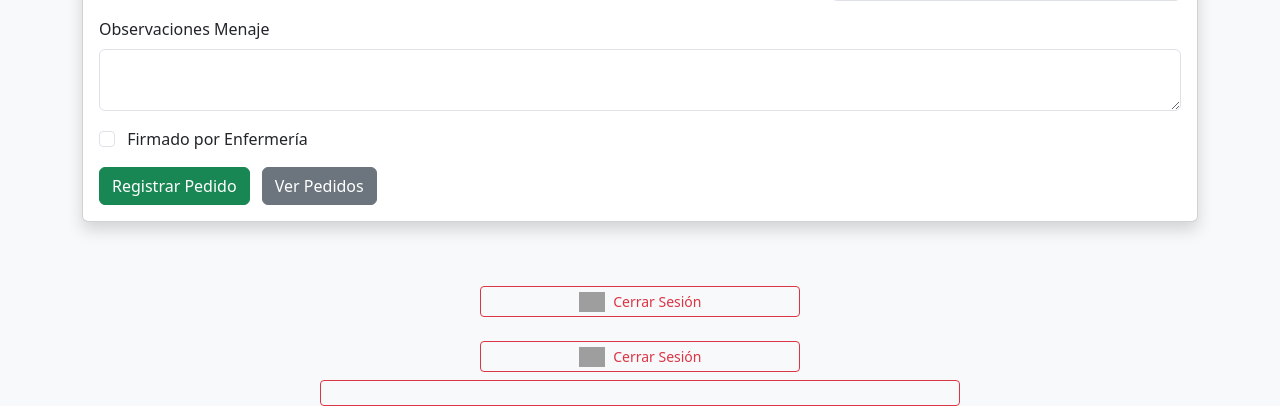
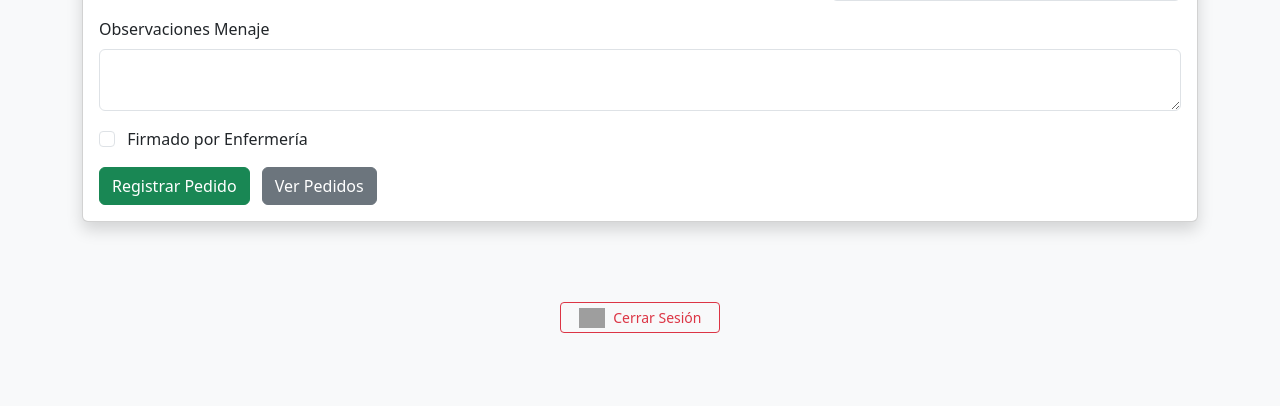
Before and after one commit to OneDataDecision/Ordena, a Flask app: page / in a window 1280 px wide. Shown: the part 890-1296 px from the top of the page. After the commit the page ends 1223 px from the top, so only its background shows below. Run offline with Flask 3, Linux system fonts and the light colour scheme; the visitor is signed in with stand-in values (Sample User, id 1); grey boxes are pictures that could not be loaded.

Commit message:
Corrección final: único botón de cierre de sesión con logo

```diff
--- a/templates/index.html
+++ b/templates/index.html
@@ -129,20 +129,17 @@
 </div>
 <div class="d-grid gap-2 col-6 mx-auto mt-5">
     <div class="d-grid gap-2 col-6 mx-auto mt-3">
-        <a href="/logout" class="btn btn-outline-danger btn-sm d-flex align-items-center justify-content-center gap-2">
-            <img src="{{ url_for('static', filename='img/LogoONEOficial.jpg') }}" alt="Cerrar sesión" style="height: 20px;">
-            <span>Cerrar Sesión</span>
-        </a>
-    </div>
+        <div class="d-grid gap-2 col-6 mx-auto mt-3">
+            <a href="/logout" class="btn btn-outline-danger btn-sm d-flex align-items-center justify-content-center gap-2">
+                <img src="{{ url_for('static', filename='img/logoONEOficial.jpg') }}" alt="Cerrar sesión" style="height: 20px;">
+                <span>Cerrar Sesión</span>
+            </a>
+        </div>
 
-<div class="d-grid gap-2 col-6 mx-auto mt-3">
-    <a href="/logout" class="btn btn-outline-danger btn-sm d-flex align-items-center justify-content-center gap-2">
-        <img src="{{ url_for('static', filename='img/LogoONEOficial.png') }}" alt="Cerrar sesión" style="height: 20px;">
-        <span>Cerrar Sesión</span>
+
 
 </div>
 
-<div class="d-grid gap-2 col-6 mx-auto mt-3">
 
 </body>
 </html>
```
